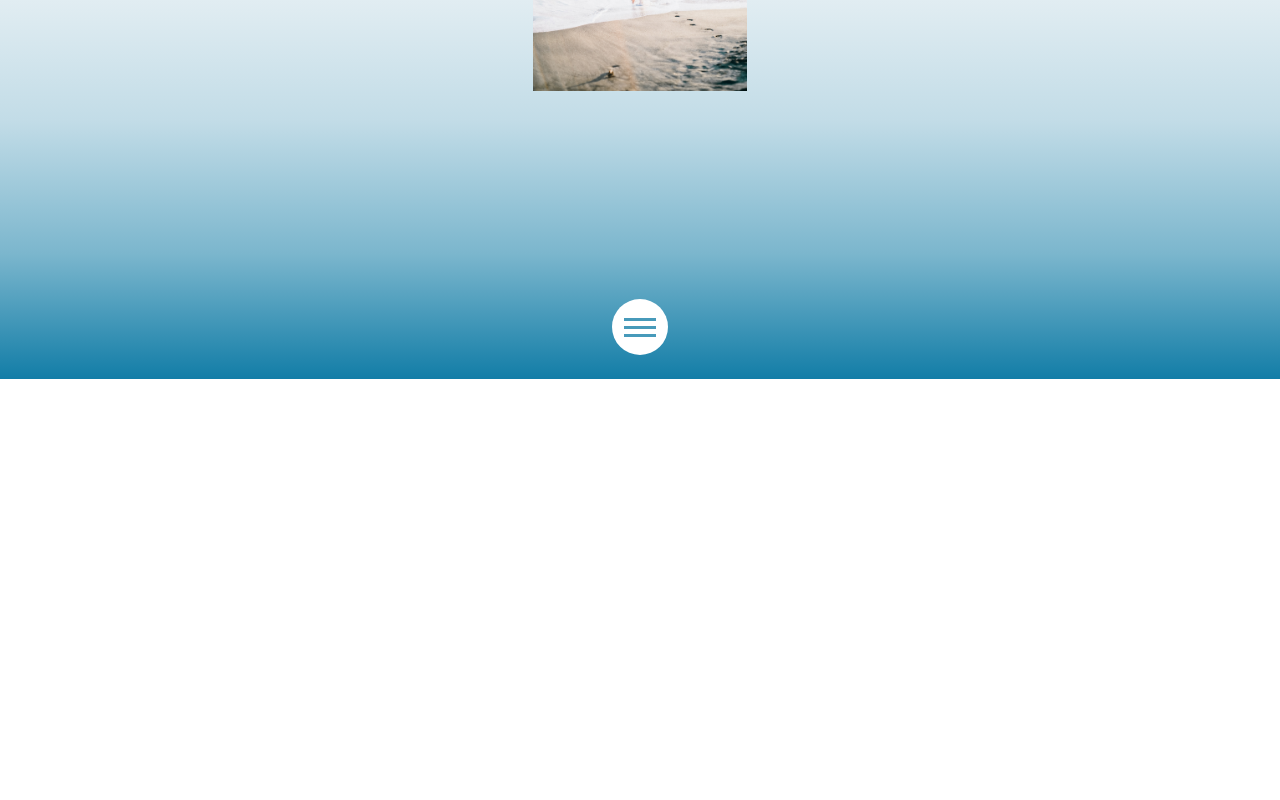
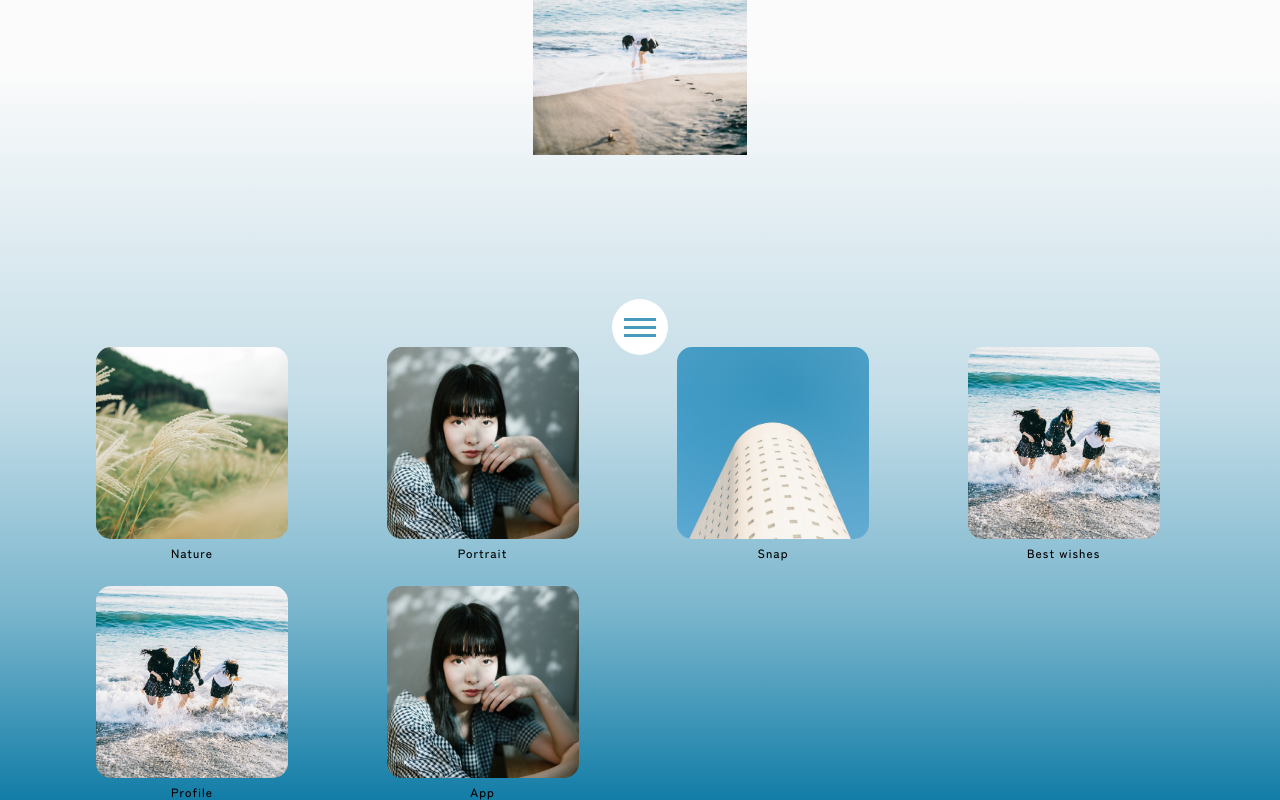
Before and after one commit to minasehiro/minasehiro-next, a Next.js app: page /home in a window 1280 px wide. Shown: the part 421-1221 px from the top of the page. Before the commit the page ends 800 px from the top, so only its background shows below. Built offline with nearby package versions, Linux system fonts and the light colour scheme.

Commit message:
/homeに統合

```diff
--- a/components/Navigation.tsx
+++ b/components/Navigation.tsx
@@ -11,9 +11,6 @@ function Navigation(props: { isShow: boolean, setIsShowNavigation: any }) {
             <a>Home</a>
           </Link>
           <span />
-          <Link href="/photograph" scroll={false}>
-            <a>Photograph</a>
-          </Link>
           <Link href="/" scroll={false}>
             <a>App</a>
           </Link>
--- a/pages/home.tsx
+++ b/pages/home.tsx
@@ -2,6 +2,7 @@ import type { NextPage } from 'next'
 import { motion } from 'framer-motion'
 import Head from 'next/head'
 import Image from 'next/image'
+import Link from "next/link"
 import styles from '../styles/Home.module.scss'
 import Header from '../components/Header'
 import Footer from '../components/Footer'
@@ -18,8 +19,60 @@ const Home: NextPage = () => {
 
         <main className={styles.main}>
           <Header />
-          <div className={styles.themeImage}>
+
+          <div className={styles.homeImage}>
             <Image src="/assets/images/home.jpg" layout="fill" objectFit="contain" priority={true} />
+          </div>
+
+          <div className={styles.apps}>
+            <Link href="/photographs/nature" scroll={false}>
+              <a>
+                <div className={styles.appIcon}>
+                  <Image src="/assets/images/nature_icon.jpg" layout="fill" objectFit="contain" />
+                </div>
+                Nature
+              </a>
+            </Link>
+            <Link href="/photographs/portrait" scroll={false}>
+              <a>
+                <div className={styles.appIcon}>
+                  <Image src="/assets/images/portrait_icon.jpg" layout="fill" objectFit="contain" />
+                </div>
+                Portrait
+              </a>
+            </Link>
+            <Link href="/photographs/snap" scroll={false}>
+              <a>
+                <div className={styles.appIcon}>
+                  <Image src="/assets/images/snap_icon.jpg" layout="fill" objectFit="contain" />
+                </div>
+                Snap
+              </a>
+            </Link>
+            <Link href="/photographs/base_wishes" scroll={false}>
+              <a>
+                <div className={styles.appIcon}>
+                  <Image src="/assets/images/base_wishes_icon.jpg" layout="fill" objectFit="contain" />
+                </div>
+                Best wishes
+              </a>
+            </Link>
+            <Link href="/photographs/profile" scroll={false}>
+              <a>
+                <div className={styles.appIcon}>
+                  <Image src="/assets/images/base_wishes_icon.jpg" layout="fill" objectFit="contain" />
+                </div>
+                Profile
+              </a>
+            </Link>
+            <Link href="/photographs/app" scroll={false}>
+              <a>
+                <div className={styles.appIcon}>
+                  <Image src="/assets/images/portrait_icon.jpg" layout="fill" objectFit="contain" />
+                </div>
+                App
+              </a>
+            </Link>
           </div>
         </main>
 
--- a/styles/Photograph.module.scss
+++ b/styles/App.module.scss
@@ -13,10 +13,10 @@
       position: relative;
       width: 100%;
       height: 40vh;
-      margin: 20%;
+      margin: 10% auto 20%;
     }
 
-    .categories {
+    .apps {
       position: relative;
       width: 90%;
       display: flex;
--- a/styles/Home.module.scss
+++ b/styles/Home.module.scss
@@ -3,16 +3,53 @@
 
   .main {
     min-height: 100vh;
+    flex: 1;
     display: flex;
     flex-direction: column;
     justify-content: flex-start;
     align-items: center;
 
-    .themeImage {
+    .homeImage {
       position: relative;
       width: 100%;
       height: 40vh;
-      margin: 10%;
+      margin: 15% auto;
+    }
+
+    .apps {
+      position: relative;
+      width: 90%;
+      display: flex;
+      flex-direction: row;
+      justify-content: flex-start;
+      align-items: center;
+      flex-wrap: wrap;
+      align-content: flex-start;
+      column-gap: 3%;
+      row-gap: 25px;
+
+      a {
+        font-size: 12px;
+        letter-spacing: 1px;
+        text-align: center;
+        width: 20vw;
+        display: flex;
+        flex-direction: column;
+        justify-content: center;
+        align-items: center;
+
+        .appIcon {
+          position: relative;
+          width: 15vw;
+          height: 15vw;
+          margin-bottom: 5px;
+
+          img {
+            border: none;
+            border-radius: 15px;
+          }
+        }
+      }
     }
   }
 }
--- a/styles/Navigation.module.scss
+++ b/styles/Navigation.module.scss
@@ -25,6 +25,7 @@
 
     a {
       font-size: 24px;
+      letter-spacing: 2px;
     }
   }
 
--- a/styles/Profile.module.scss
+++ b/styles/Profile.module.scss
@@ -13,7 +13,7 @@
       position: relative;
       width: 100%;
       height: 40vh;
-      margin: 10%;
+      margin: 10% auto;
     }
 
     .name {
```
Also changed, not shown: pages/app.tsx (renamed from pages/photograph.tsx, +4 -4 lines).
